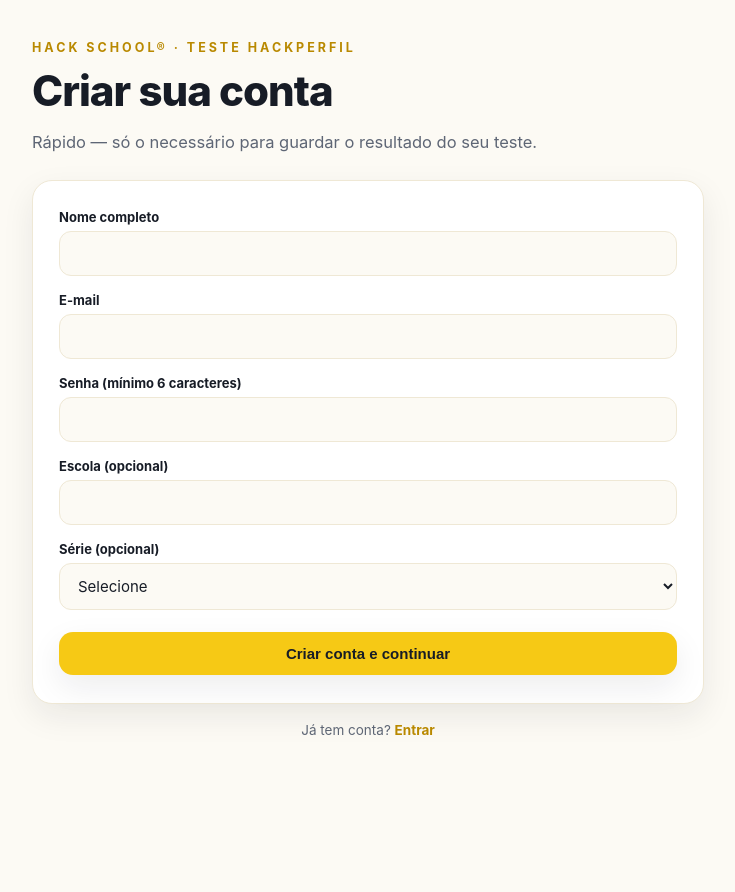
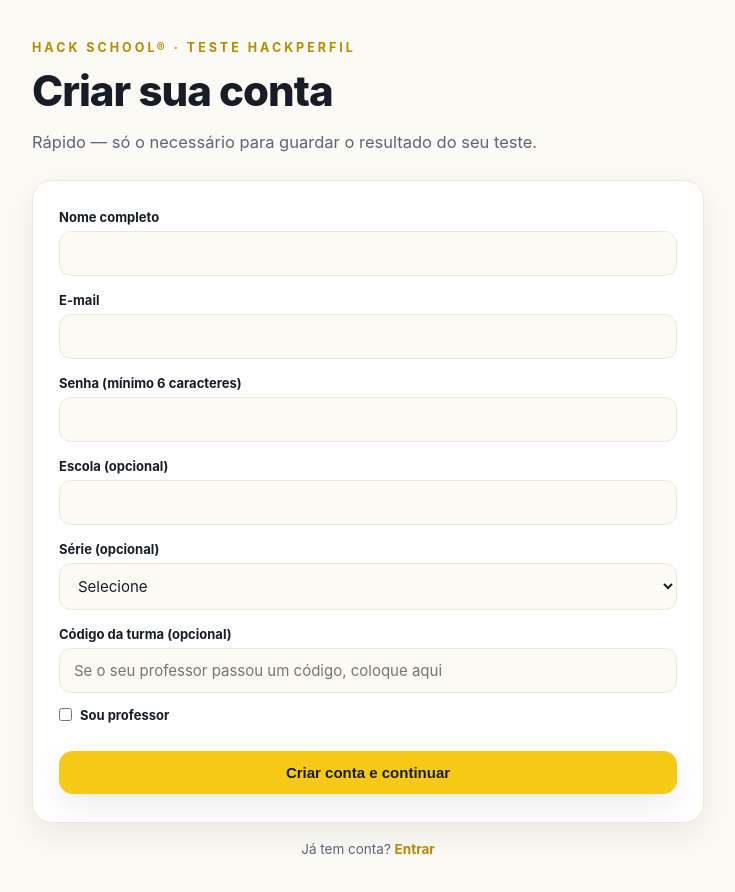
Before and after one commit to cleitonxadrez-stack/hackschool_site, a Next.js app: page /cadastro in a window 1280 px wide. Shown: the top 892 px of the page, without its empty margins (272-1007 px from the left). Before the commit the page ends 818 px from the top, so only its background shows below. Built offline with nearby package versions, Linux system fonts and the light colour scheme.

Commit message:
Update page.tsx

```diff
--- a/src/app/cadastro/page.tsx
+++ b/src/app/cadastro/page.tsx
@@ -12,6 +12,9 @@
   const [password, setPassword] = useState("");
   const [escola, setEscola] = useState("");
   const [serie, setSerie] = useState("");
+  const [souProfessor, setSouProfessor] = useState(false);
+  const [codigoProfessor, setCodigoProfessor] = useState("");
+  const [codigoTurma, setCodigoTurma] = useState("");
   const [erro, setErro] = useState<string | null>(null);
   const [carregando, setCarregando] = useState(false);
 
@@ -23,7 +26,16 @@
       const res = await fetch("/api/register", {
         method: "POST",
         headers: { "Content-Type": "application/json" },
-        body: JSON.stringify({ name, email, password, escola, serie }),
+        body: JSON.stringify({
+          name,
+          email,
+          password,
+          escola,
+          serie,
+          souProfessor,
+          codigoProfessor,
+          codigoTurma,
+        }),
       });
       const data = await res.json();
       if (!res.ok) {
@@ -43,7 +55,7 @@
         setCarregando(false);
         return;
       }
-      router.push("/teste");
+      router.push(data.role === "PROFESSOR" ? "/professor" : "/teste");
     } catch {
       setErro("Erro de conexão. Tente novamente.");
       setCarregando(false);
@@ -84,6 +96,8 @@
         <label htmlFor="escola">Escola (opcional)</label>
         <input id="escola" value={escola} onChange={(e) => setEscola(e.target.value)} />
 
+        {!souProfessor && (
+          <>
             <label htmlFor="serie">Série (opcional)</label>
             <select id="serie" value={serie} onChange={(e) => setSerie(e.target.value)}>
               <option value="">Selecione</option>
@@ -92,6 +106,39 @@
               <option value="3a">3ª série do Ensino Médio</option>
               <option value="outro">Outro</option>
             </select>
+
+            <label htmlFor="codigoTurma">Código da turma (opcional)</label>
+            <input
+              id="codigoTurma"
+              value={codigoTurma}
+              onChange={(e) => setCodigoTurma(e.target.value)}
+              placeholder="Se o seu professor passou um código, coloque aqui"
+            />
+          </>
+        )}
+
+        <label style={{ display: "flex", alignItems: "center", gap: 8, marginTop: 14, cursor: "pointer" }}>
+          <input
+            type="checkbox"
+            checked={souProfessor}
+            onChange={(e) => setSouProfessor(e.target.checked)}
+            style={{ width: "auto" }}
+          />
+          Sou professor
+        </label>
+
+        {souProfessor && (
+          <>
+            <label htmlFor="codigoProfessor">Código de professor</label>
+            <input
+              id="codigoProfessor"
+              value={codigoProfessor}
+              onChange={(e) => setCodigoProfessor(e.target.value)}
+              placeholder="Código fornecido pela coordenação"
+              required
+            />
+          </>
+        )}
 
         {erro && <div className="erro">{erro}</div>}
 
```
Lines whose indentation alone changed are shown as unchanged.
